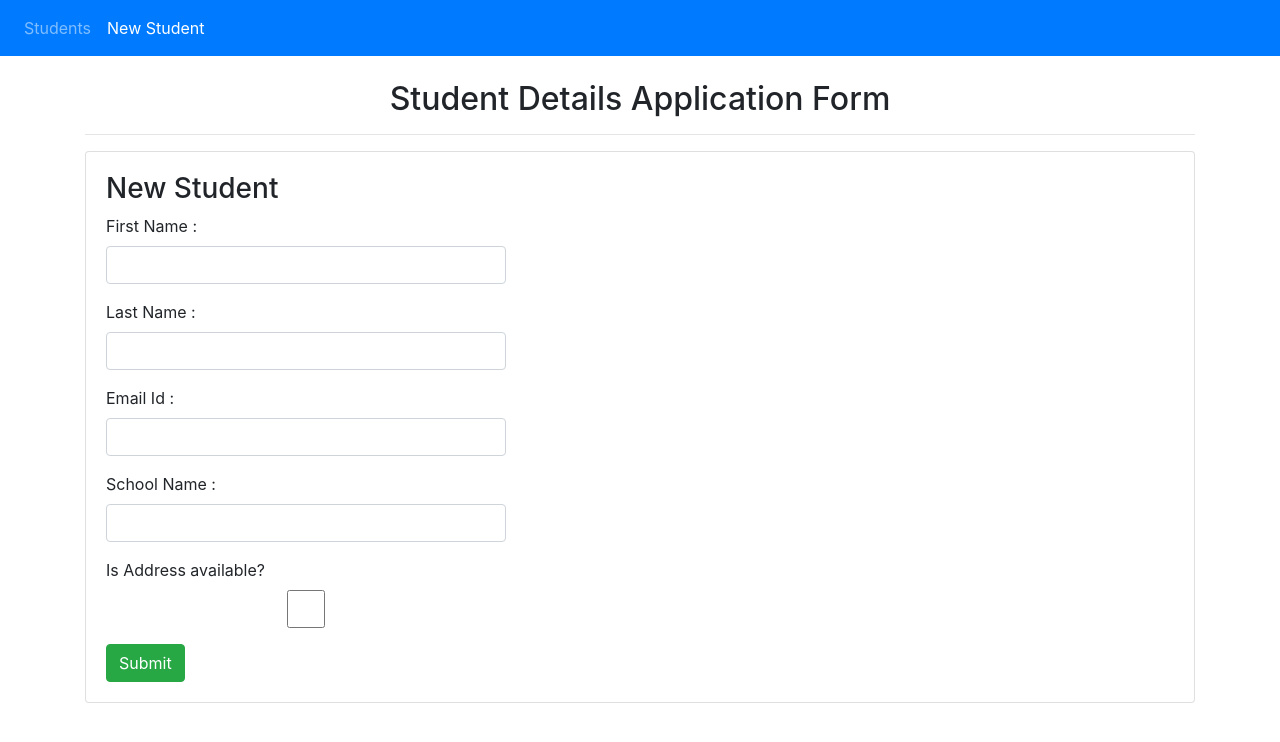
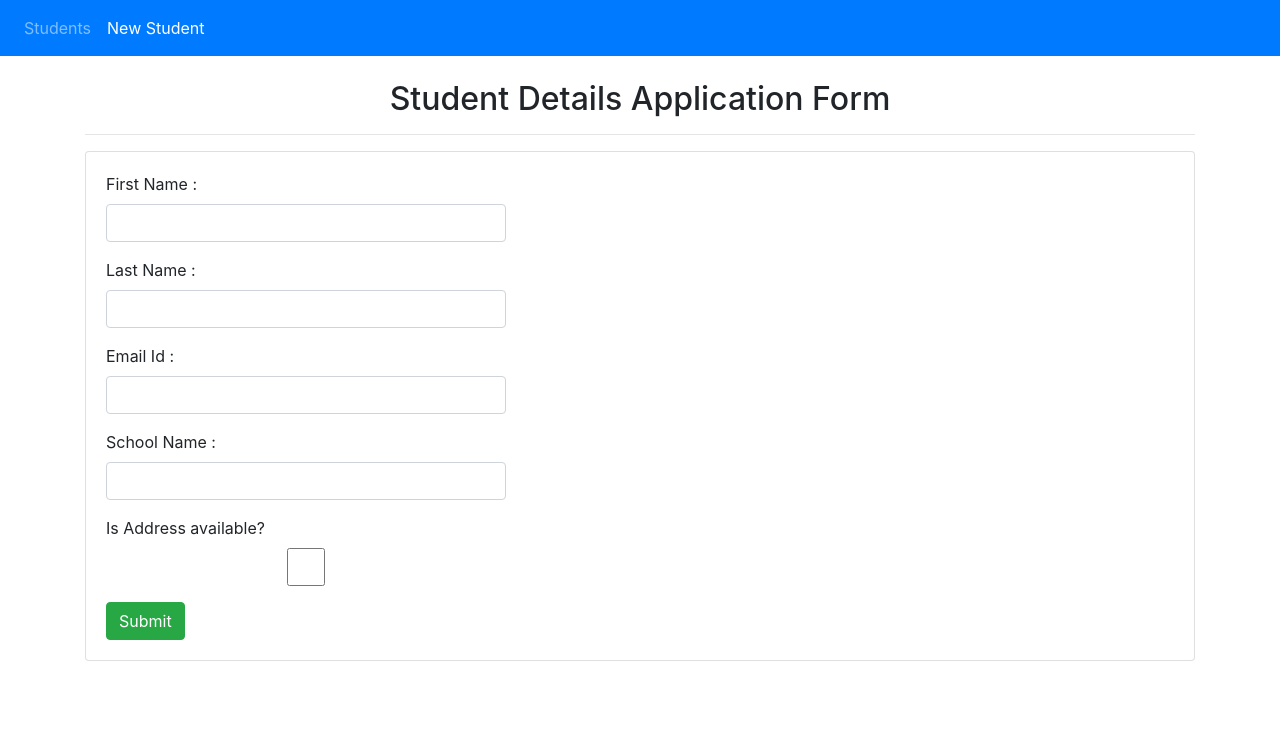
Before and after one commit to abid-java/angular-client-server-studentcrudexample-angular-client-student, an Angular app: page /addStudent in a window 1280 px wide. Shown: the top 742 px of the page. Built offline with nearby package versions, Linux system fonts and the light colour scheme.

Commit message:
Removed Headers to create/update/details components

```diff
--- a/src/app/create-student/create-student.component.html
+++ b/src/app/create-student/create-student.component.html
@@ -1,4 +1,3 @@
-<h3>New Student</h3>
 <div [hidden]="submitted" style="width: 400px;">
 
 <form (ngSubmit)="onSubmit()">
--- a/src/app/student-details/student-details.component.html
+++ b/src/app/student-details/student-details.component.html
@@ -1,6 +1,4 @@
-<h2>Student Details</h2>
 <hr/>
-
 <div *ngIf="student">
   <div>
     <label><b>First Name : </b></label> {{student.firstName}}
--- a/src/app/update-student/update-student.component.html
+++ b/src/app/update-student/update-student.component.html
@@ -1,4 +1,3 @@
-<h3>Update Student</h3>
 <div [hidden]="updated" style="width: 400px;">
 
   <form (ngSubmit)="onSubmit()">
```
